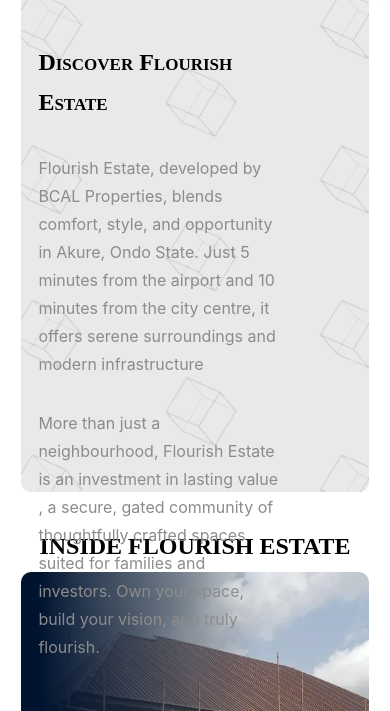
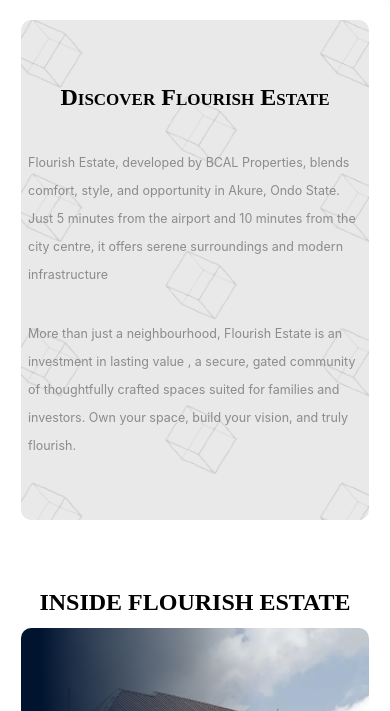
Before and after one commit to RogueDevTech/bcal, a Next.js app: page / in a window 390 px wide. Shown: the part 853-1564 px from the top of the page. Built offline with nearby package versions, Linux system fonts and the light colour scheme; a web font is replaced by a local one.

Commit message:
initial-addup

```diff
--- a/src/component/discover/styles.module.scss
+++ b/src/component/discover/styles.module.scss
@@ -67,10 +67,11 @@
           gap: 2.25em;
           @media (max-width: 768px) {
             top: 50px;
-            left: 5%;
-            width: 70%;
+            left: 0;
+            width: 100%;
             align-items: center;
             justify-content: center;
+            padding: 0.5em;
           }
           .txt_head {
             font-family: Cormorant Garamond;
@@ -94,7 +95,8 @@
             color: #8c8c8d;
             @media (max-width: 768px) {
               height: 100%;
-              width: 100%;
+              font-size: 12.5px;
+              //   width: 100%;
             }
           }
         }
--- a/src/features/homepage/component/about-us/styles.module.scss
+++ b/src/features/homepage/component/about-us/styles.module.scss
@@ -15,7 +15,7 @@
     width: 100%;
     @media (max-width: 768px) {
       flex-direction: column;
-      gap: 10px;
+      gap: 24px;
     }
     .brokenImages {
       object-fit: cover;
--- a/src/features/homepage/styles.module.scss
+++ b/src/features/homepage/styles.module.scss
@@ -1,10 +1,9 @@
-// .wrapper {
-//   width: 100%;
-//   max-width: 1400px;
-//   height: 100%;
-//   margin: 0 auto;
-//   height: 100%;
-//   @media (max-width: 1024px) {
-//     width: 100%;
-//   }
-// }
+.wrapper {
+  width: 100%;
+  display: flex;
+  flex-direction: column;
+  gap: 2rem;
+
+  @media (max-width: 1024px) {
+  }
+}
```
